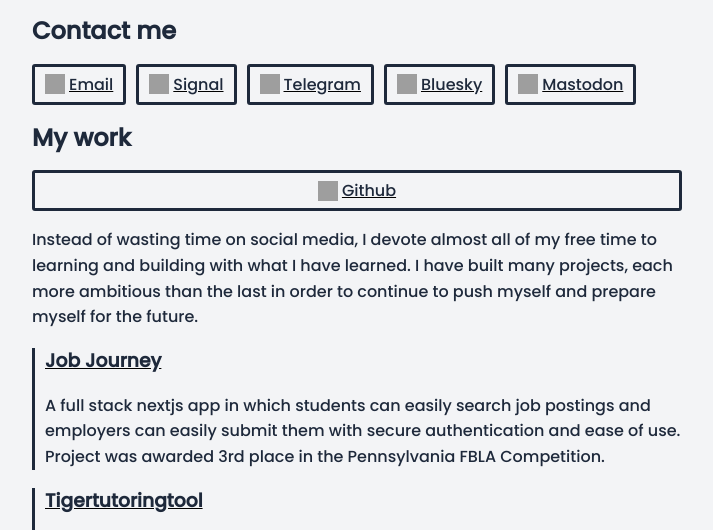
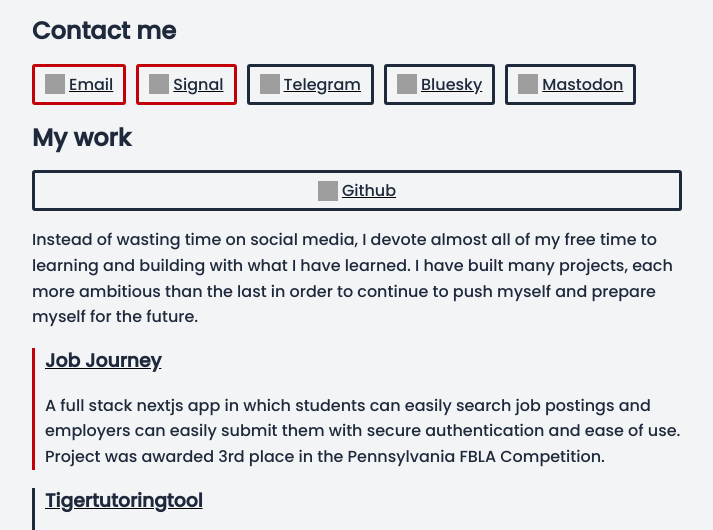
Before and after one commit to aamirazad/personal-website, a plain HTML site: page index.html in a window 1280 px wide. Shown: the part 343-873 px from the top of the page, without its empty margins (283-996 px from the left). Drawn offline with Linux system fonts and the light colour scheme; grey boxes are pictures that could not be loaded.

Commit message:
add some color

```diff
--- a/index.html
+++ b/index.html
@@ -24,11 +24,11 @@
       <!-- TODO: When email is hovered, add a link to pgp to encrypt -->
       <a
         id="email-box"
-        style="cursor: help"
+        class="link-wrapper"
         target="_blank"
         title="aamirmazad@gmail.com"
         href="mailto:aamirmazad@gmail.com"
-        ><div class="item-box">
+        ><div class="item-box featured-box">
           <svg width="20" height="20">
             <image
               xlink:href="https://simpleicons.org/icons/gmail.svg"
@@ -44,7 +44,7 @@
         target="_blank"
         title="aamirazad.01"
         href="https://www.aamira.me/signal"
-        ><div class="item-box">
+        ><div class="item-box featured-box">
           <svg width="20" height="20">
             <image
               xlink:href="https://simpleicons.org/icons/signal.svg"
@@ -128,7 +128,7 @@
       projects, each more ambitious than the last in order to continue to push
       myself and prepare myself for the future.
     </p>
-    <div class="project">
+    <div class="featured-project">
       <a target="_blank" href="https://jobs.aamira.me/"><h3>Job Journey</h3></a>
       <p>
         A full stack nextjs app in which students can easily search job postings
--- a/style.css
+++ b/style.css
@@ -27,9 +27,17 @@
   gap: 4px;
 }
 
+.featured-box {
+  border-color: oklch(50.5% 0.213 27.518);
+}
+
 .item-wrapper {
   display: flex;
   gap: 10px;
+}
+
+.link-wrapper {
+  cursor: help;
 }
 
 .note {
@@ -41,6 +49,12 @@
   padding-left: 10px;
 }
 
+.featured-project {
+  border-left: solid;
+  border-left-color: oklch(50.5% 0.213 27.518);
+  padding-left: 10px;
+}
+
 /* Link styles */
 a {
   color: #1e293b;
```
